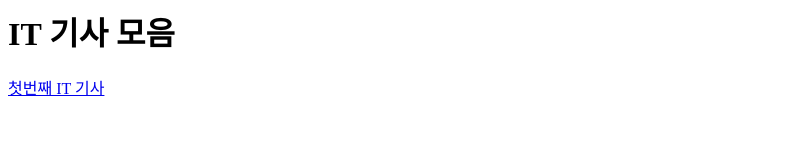
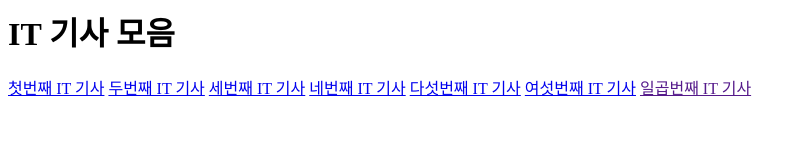
Before and after one commit to koeunnnnnn/mis2501, a plain HTML site: page index.html in a window 1280 px wide. Shown: the whole page, without its empty margins (0-805 px from the left). Drawn offline with Linux system fonts and the light colour scheme.

Commit message:
Update index.html

```diff
--- a/index.html
+++ b/index.html
@@ -4,6 +4,12 @@
   <head>
     <body>
       <h1>IT 기사 모음</h1>
-      <a href="https://www.korea.kr/news/policyNewsView.do?newsId=148939678#policyNews">첫번째 IT 기사</a>
+      <a href="https://www.korea.kr/news/policyNewsView.do?newsId=148939678#policyNews" target="blank">첫번째 IT 기사</a>
+      <a href="https://n.news.naver.com/article/015/0005105407?sid=105"target="blank">두번째 IT 기사</a>
+      <a href="https://v.daum.net/v/20250116005608531"target="blank">세번째 IT 기사</a>
+      <a href="https://www.koit.co.kr/news/articleView.html?idxno=129281"target="blank">네번째 IT 기사</a>
+      <a href="https://v.daum.net/v/20250407175752825"target="blank">다섯번째 IT 기사</a>
+      <a href="https://n.news.naver.com/article/092/0002370300?sid=105"target="blank">여섯번째 IT 기사</a>
+      <a href=""target="blank">일곱번째 IT 기사</a>
     </body>
 </html>
```
